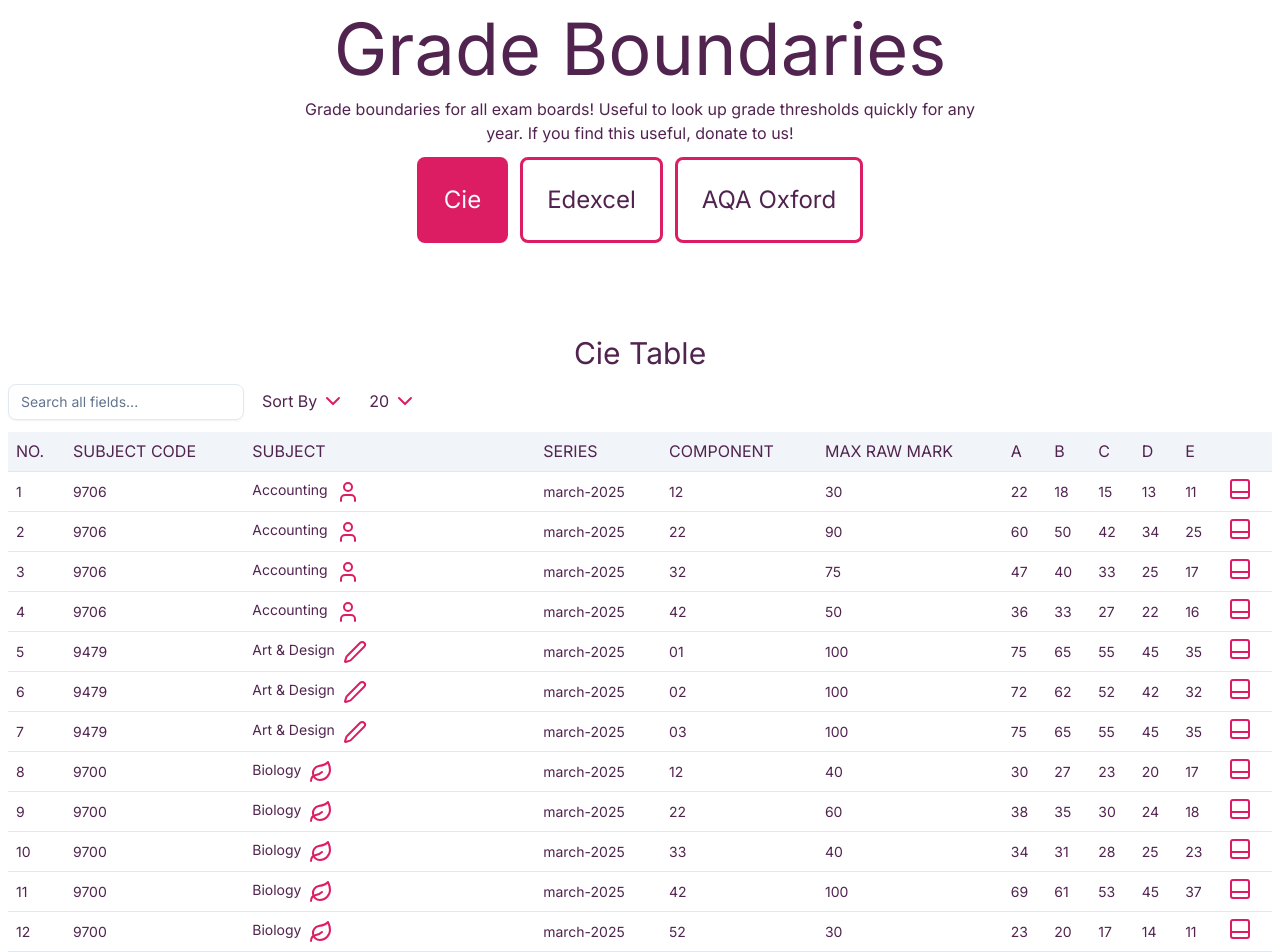
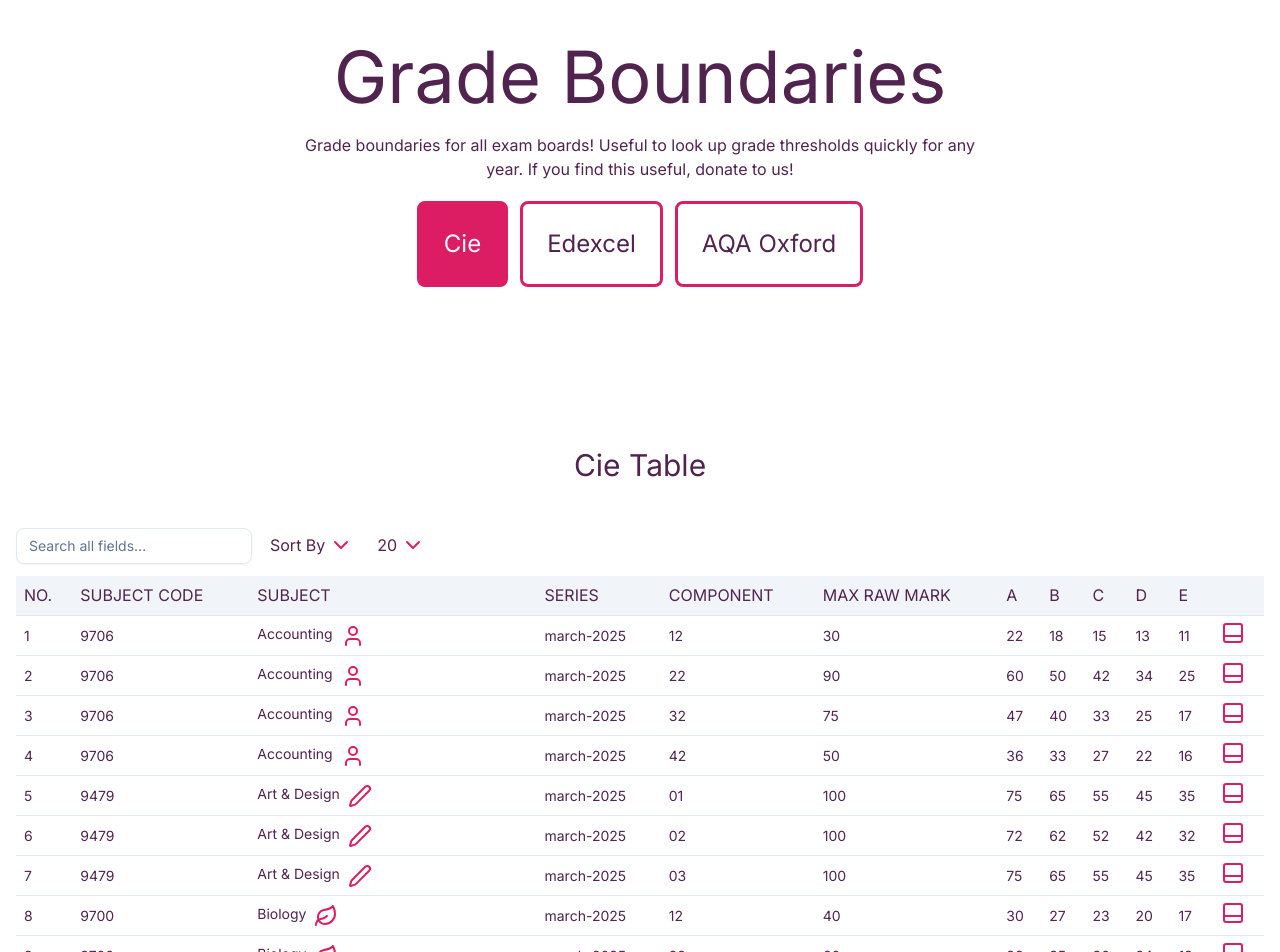
Before and after one commit to Sadness7311/grade-thresholds, a React (Vite) app: page / in a window 1280 px wide. Shown: the part 160-1112 px from the top of the page. Built offline with nearby package versions, Linux system fonts and the light colour scheme.

Commit message:
minor style changes, section components, overall better file structure.

```diff
--- a/src/App.jsx
+++ b/src/App.jsx
@@ -1,9 +1,7 @@
-import { useEffect, useMemo, useState } from "react"
-import ThresholdsTable from "./components/ThresholdsTable"
-import Nav from "./components/Nav"
+import { useState } from "react"
 import Footer from "./components/Footer"
-import Boards from "./components/Boards"
-import TableControls from "./components/TableControls"
+import LandingSection from "./sections/LandingSection"
+import TableSection from "./sections/TableSection"
 
 function App() {
 
@@ -12,67 +10,24 @@
   const [board, setBoard] = useState(0)
   const [header, setHeader] = useState([])
   const [thresholds, setThresholds] = useState([])
-  const [rowsOnOnePage, setRowsOnOnePage] = useState(20)
-  const [page, setPage] = useState(1)
-  const [sorting, setSorting] = useState(2)
-  const [value, setValue] = useState('')
-
-  const searchedThresholds = useMemo(() => {
-    setPage(1)
-    return thresholds.filter(row =>
-      value
-        .toLowerCase()
-        .split(/[\s/]+/)
-        .every(term =>
-          row.some(cell =>
-            cell.toString().toLowerCase().includes(term)
-          )
-        )
-      )
-  }, [value, thresholds])
-
-  useEffect(() => {
-    setThresholds(prev => [...prev].sort((a, b) =>
-      isNaN(a[sorting]) || isNaN(b[sorting])
-        ? String(a[sorting]).localeCompare(String(b[sorting]))
-        : b[sorting] - a[sorting]
-    ))
-  }, [board, sorting])
 
   return (
-    <div className="w-full flex flex-col items-center text-center gap-3 px-2">
-
-      <Nav />
-      <h1 className="mt-20">Grade Boundaries</h1>
-      <p className="max-w-2xl mx-auto">Grade boundaries for all exam boards! Useful to look up grade thresholds quickly for any year. If you find this useful, donate to us! </p>
-      <Boards
+    <div>
+      <LandingSection
         boardsInfo={boardsInfo}
         board={board}
         setBoard={setBoard}
         setHeader={setHeader}
         setThresholds={setThresholds}
       />
-
-
-      <h2>{ boardsInfo[board][0] } Table</h2>
-      <TableControls
+      <TableSection
         header={header}
-        sorting={sorting}
-        setSorting={setSorting}
-        rowsOnOnePage={rowsOnOnePage}
-        setRowsOnOnePage={setRowsOnOnePage}
-        setValue={setValue}
+        thresholds={thresholds}
+        setThresholds={setThresholds}
+        boardsInfo={boardsInfo}
+        board={board}
       />
-      <ThresholdsTable
-        header={header}
-        thresholds={value ? searchedThresholds : thresholds}
-        rowsOnOnePage={rowsOnOnePage}
-        page={page}
-        setPage={setPage}
-      />
-
       <Footer />
-
     </div>
   )
 }
--- a/src/components/Nav.jsx
+++ b/src/components/Nav.jsx
@@ -4,7 +4,6 @@
     return (
         <div className="flex items-center justify-end gap-8 px-4 w-full py-7 border-b-1 border-accent sm:px-12">
             <p className="flex gap-2">Donate <ExternalLink /></p>
-            <p>Documentation</p>
             <p className="flex gap-2">API <Code /></p>
         </div>
     )
--- /dev/null
+++ b/src/sections/LandingSection.jsx
@@ -0,0 +1,21 @@
+import Boards from "../components/Boards"
+import Nav from "../components/Nav"
+
+function LandingSection({ boardsInfo, board, setBoard, setHeader, setThresholds }) {
+    return (
+        <div className="w-full flex flex-col items-center gap-5 text-center">
+            <Nav />
+            <h1 className="mt-25">Grade Boundaries</h1>
+            <p className="max-w-2xl mx-2">Grade boundaries for all exam boards! Useful to look up grade thresholds quickly for any year. If you find this useful, donate to us! </p>
+            <Boards
+                boardsInfo={boardsInfo}
+                board={board}
+                setBoard={setBoard}
+                setHeader={setHeader}
+                setThresholds={setThresholds}
+            />
+        </div>
+    )
+}
+
+export default LandingSection
--- /dev/null
+++ b/src/sections/TableSection.jsx
@@ -0,0 +1,56 @@
+import { useEffect, useMemo, useState } from "react"
+import TableControls from "../components/TableControls"
+import ThresholdsTable from "../components/ThresholdsTable"
+
+function TableSection({ header, thresholds, setThresholds, boardsInfo, board }) {
+
+    const [rowsOnOnePage, setRowsOnOnePage] = useState(20)
+    const [page, setPage] = useState(1)
+    const [sorting, setSorting] = useState(2)
+    const [value, setValue] = useState('')
+
+    const searchedThresholds = useMemo(() => {
+        setPage(1)
+        return thresholds.filter(row =>
+        value
+            .toLowerCase()
+            .split(/[\s/]+/)
+            .every(term =>
+            row.some(cell =>
+                cell.toString().toLowerCase().includes(term)
+            )
+            )
+        )
+    }, [value, thresholds])
+
+    useEffect(() => {
+        setThresholds(prev => [...prev].sort((a, b) =>
+        isNaN(a[sorting]) || isNaN(b[sorting])
+            ? String(a[sorting]).localeCompare(String(b[sorting]))
+            : b[sorting] - a[sorting]
+        ))
+    }, [board, sorting])
+
+    return (
+        <div className="w-full flex flex-col items-center gap-3 mt-20 px-4">
+            <h2 className="mb-8">{ boardsInfo[board][0] } Table</h2>
+            <TableControls
+                header={header}
+                sorting={sorting}
+                setSorting={setSorting}
+                rowsOnOnePage={rowsOnOnePage}
+                setRowsOnOnePage={setRowsOnOnePage}
+                setValue={setValue}
+            />
+            <ThresholdsTable
+                header={header}
+                thresholds={value ? searchedThresholds : thresholds}
+                rowsOnOnePage={rowsOnOnePage}
+                page={page}
+                setPage={setPage}
+            />
+        </div>
+    )
+}
+
+export default TableSection
```
